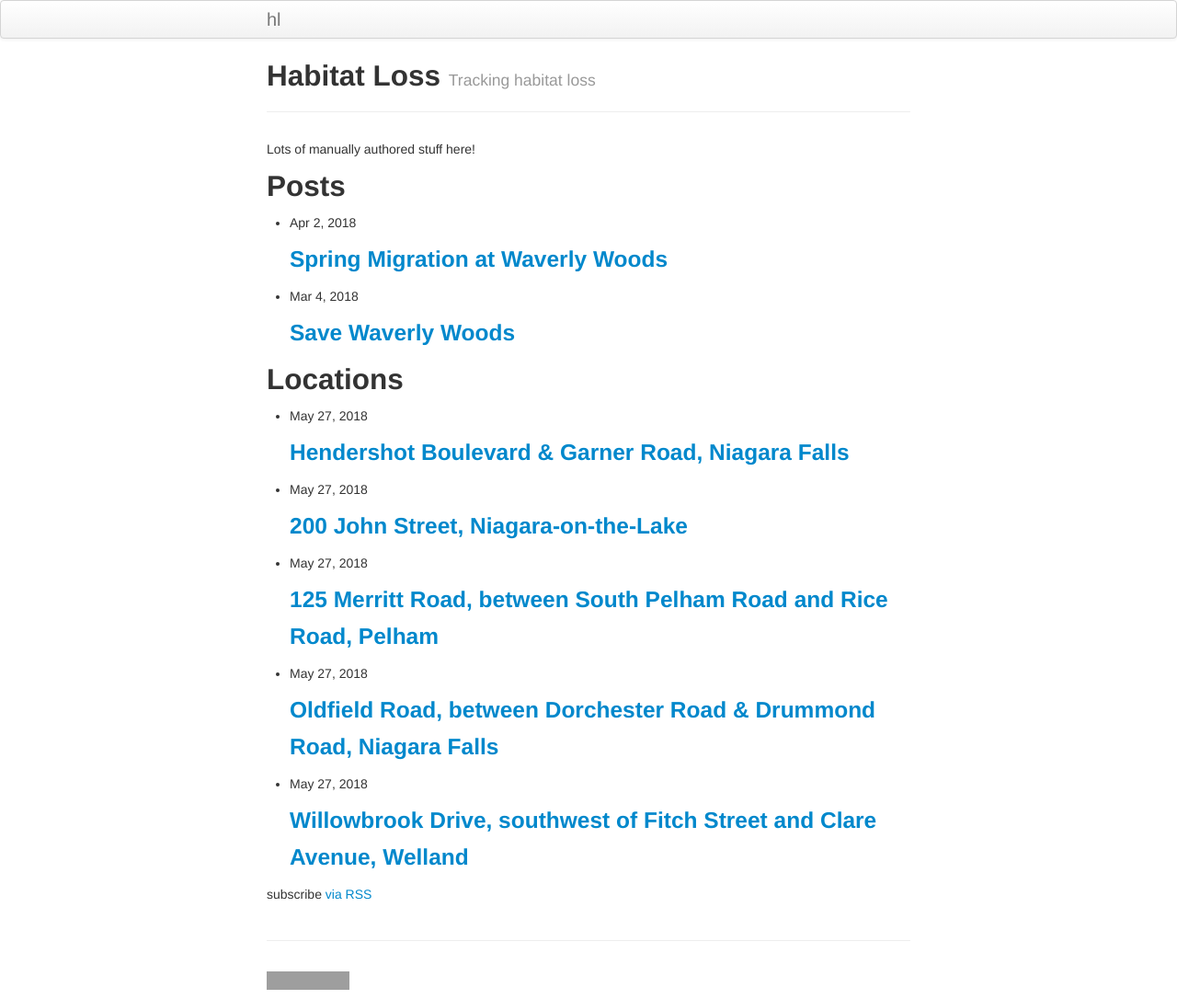
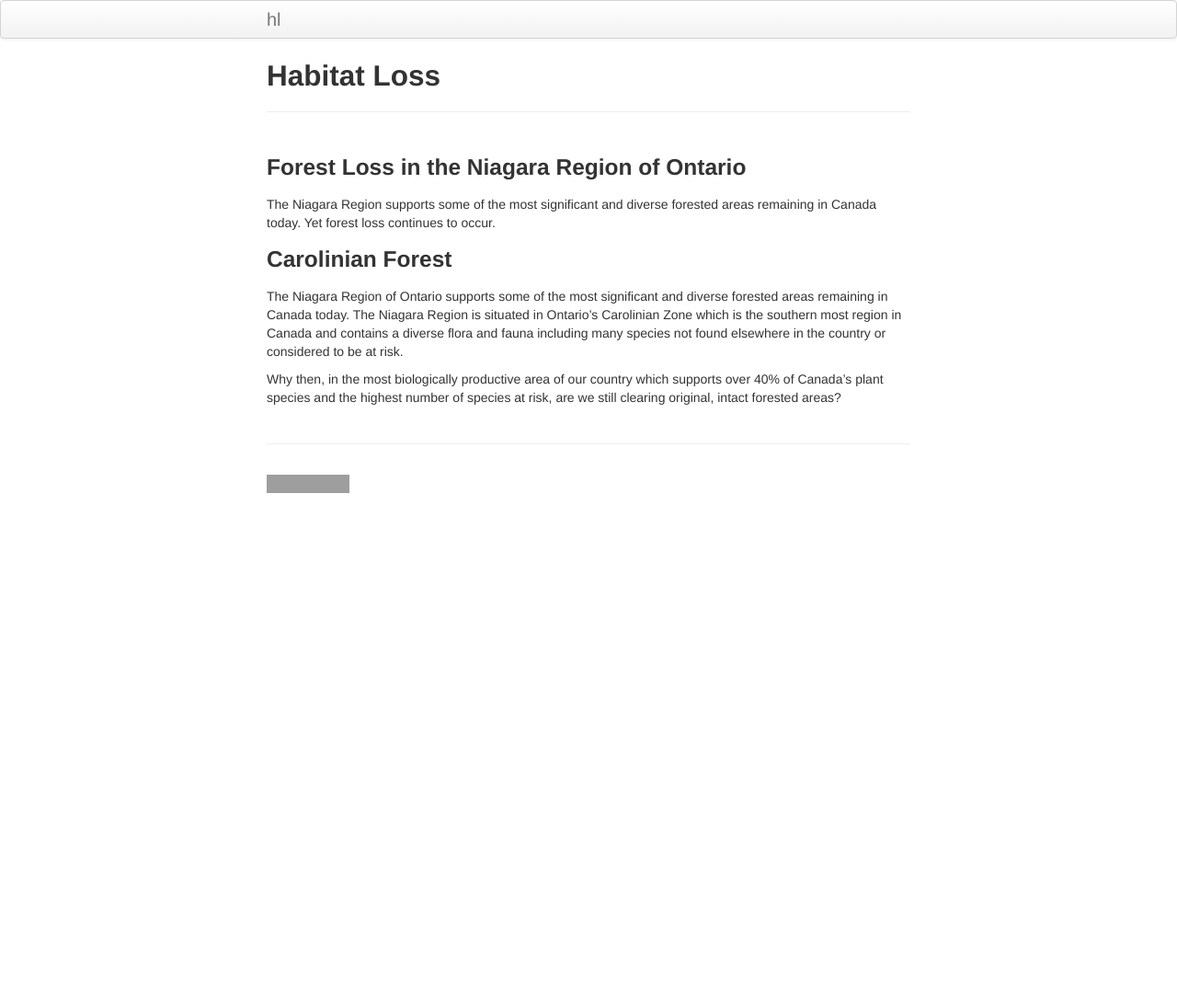
Before and after one commit to freewillco/hl, a Jekyll site: the page built from index.md, in a window 1280 px wide. Shown: the whole page at 92% size. Built offline with Jekyll 4.4.1, drawn with Linux system fonts in a browser that asks for light colours; after the commit the page ends 900 px from its top, so only the background shows below that; grey boxes are pictures that could not be loaded.

```diff
--- a/_config.yml
+++ b/_config.yml
@@ -120,3 +120,11 @@ defaults:
       type: locations
     values:
       layout: page
+
+header_pages:
+  - locations.md
+  - map.md
+  - posts.md
+  - about.md
+
+show_excerpts: true
--- a/index.md
+++ b/index.md
@@ -1,53 +1,17 @@
 ---
+# You don't need to edit this file, it's empty on purpose.
+# Edit theme's home layout instead if you wanna make some changes
+# See: https://jekyllrb.com/docs/themes/#overriding-theme-defaults
 layout: page
 title: Habitat Loss
-tagline: Tracking habitat loss
 ---
 
-Lots of manually authored stuff here!
+### Forest Loss in the Niagara Region of Ontario
 
-<div class="home">
+The Niagara Region supports some of the most significant and diverse forested areas remaining in Canada today. Yet forest loss continues to occur.
 
-  {%- if site.posts.size > 0 -%}
-    <h2>Posts</h2>
-    <ul class="post-list">
-      {%- for post in site.posts -%}
-      <li>
-        {%- assign date_format = site.minima.date_format | default: "%b %-d, %Y" -%}
-        <span class="post-meta">{{ post.date | date: date_format }}</span>
-        <h3>
-          <a class="post-link" href="{{ post.url | relative_url }}">
-            {{ post.title | escape }}
-          </a>
-        </h3>
-        {%- if site.show_excerpts -%}
-          {{ post.excerpt }}
-        {%- endif -%}
-      </li>
-      {%- endfor -%}
-    </ul>
-  {%- endif -%}
+### Carolinian Forest
 
-  {%- if site.locations.size > 0 -%}
-    <h2>Locations</h2>
-    <ul class="post-list">
-      {%- for location in site.locations -%}
-      <li>
-        {%- assign date_format = site.minima.date_format | default: "%b %-d, %Y" -%}
-        <span class="location-meta">{{ location.date | date: date_format }}</span>
-        <h3>
-          <a class="location-link" href="{{ location.url | relative_url }}">
-            {{ location.title | escape }}
-          </a>
-        </h3>
-        {%- if site.show_excerpts -%}
-          {{ location.excerpt }}
-        {%- endif -%}
-      </li>
-      {%- endfor -%}
-    </ul>
-  {%- endif -%}
+The Niagara Region of Ontario supports some of the most significant and diverse forested areas remaining in Canada today. The Niagara Region is situated in Ontario’s Carolinian Zone which is the southern most region in Canada and contains a diverse flora and fauna including many species not found elsewhere in the country or considered to be at risk.
 
-  <p class="rss-subscribe">subscribe <a href="{{ "/feed.xml" | relative_url }}">via RSS</a></p>
-
-</div>
+Why then, in the most biologically productive area of our country which supports over 40% of Canada’s plant species and the highest number of species at risk, are we still clearing original, intact forested areas?
```
Also changed, not shown: about.md (added, +6 -0 lines), locations.md (added, +16 -0 lines), posts.md (added, +30 -0 lines).
